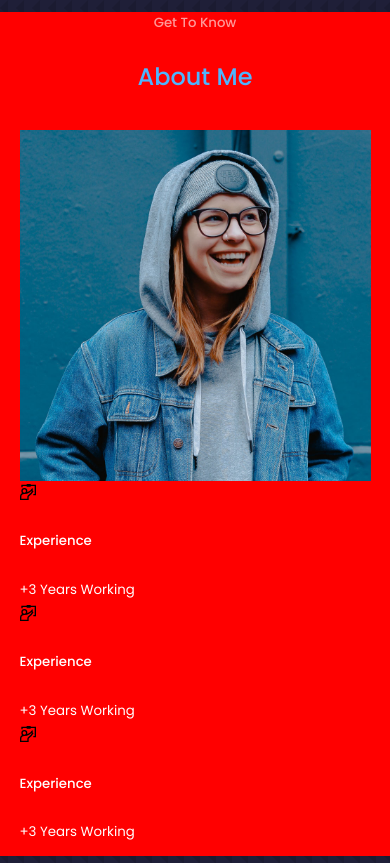
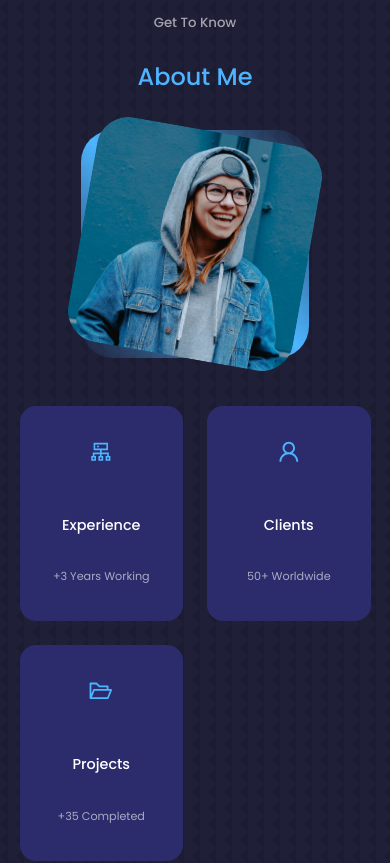
Before and after one commit to ricardormeza/plantilla-uno, a React (Vite) app: page / in a window 390 px wide. Shown: the part 960-1823 px from the top of the page. Built offline with nearby package versions, Linux system fonts and the light colour scheme.

Commit message:
💄 about section

```diff
--- a/src/components/about/About.jsx
+++ b/src/components/about/About.jsx
@@ -1,7 +1,9 @@
 import React from 'react'
 import about from './about.css'
 import ME from '../../assets/me-about.jpg'
-import {GrWorkshop} from 'react-icons/gr'
+import { AiOutlineCluster,
+        AiOutlineUser,
+        AiOutlineFolderOpen } from 'react-icons/ai'
 
 const About = () => {
     return (
@@ -18,22 +20,25 @@ const About = () => {
                 <div className="about__content">
                     <div className="about__cards">
                         <article className='about_card'>
-                            <GrWorkshop className='about__icon'/>
+                            <AiOutlineCluster className='about__icon' />
                             <h5>Experience</h5>
                             <small>+3 Years Working</small>
                         </article>
                         <article className='about_card'>
-                            <GrWorkshop className='about__icon'/>
-                            <h5>Experience</h5>
-                            <small>+3 Years Working</small>
+                            <AiOutlineUser className='about__icon' />
+                            <h5>Clients</h5>
+                            <small>50+ Worldwide</small>
                         </article>
                         <article className='about_card'>
-                            <GrWorkshop className='about__icon'/>
-                            <h5>Experience</h5>
-                            <small>+3 Years Working</small>
+                            <AiOutlineFolderOpen className='about__icon' />
+                            <h5>Projects</h5>
+                            <small>+35 Completed</small>
                         </article>
                     </div>
+                    <p>Lorem ipsum dolor sit amet, consectetur adipisicing elit. Harum provident voluptatibus reiciendis sequi laboriosam incidunt! Repudiandae a aspernatur suscipit ullam ratione iusto nesciunt. Atque, delectus alias voluptatum minus rem quisquam!</p>
+                    <a href="#contact" className='btn btn-primary'>Let's Talk</a>
                 </div>
+
             </div>
         </section>
     )
--- a/src/components/about/about.css
+++ b/src/components/about/about.css
@@ -1,3 +1,94 @@
-.about{
-    background-color: red;
+.about__container{
+    display: grid;
+    grid-template-columns: 35% 50%;
+    gap: 15%;
 }
+
+.about__me{
+    width: 100%;
+    aspect-ratio: 1/1;
+    border-radius: 2rem;
+    background: linear-gradient(
+        45deg,
+        transparent,
+        var(--color-primary),
+        transparent
+    );
+    display: grid;
+    place-items: center;
+}
+.about__me-image{
+    border-radius: 2rem;
+    overflow: hidden;
+    transform: rotate(10deg);
+}
+.about__me-image:hover{
+    transform: rotate(0);
+    transition: var(--transition);
+}
+.about__cards{
+    display: grid;
+    grid-template-columns: repeat(3, 1fr);
+    gap: 1.5rem;
+}
+.about_card{
+    background: var(--color-bg-variant);
+    border: 1px solid transparent;
+    border-radius: 1rem;
+    padding: 2rem;
+    text-align: center;
+    transition: var(--transition);
+}
+.about_card:hover{
+    background: transparent;
+    border-color: var(--color-primary-variant);
+    cursor: default;
+}
+.about_card h5{
+    font-size: .9rem;
+}
+.about_card small{
+    font-size: .7rem;
+    color: var(--color-light);
+}
+.about__content p{
+    margin: 2rem 0 2.6rem;
+    color: var(--color-light);
+}
+.about__icon{
+    color: var(--color-primary);
+    font-size: 1.6rem;
+    margin-bottom: 1rem;
+}
+
+/*=============MEDIA QUERIES (MEDIUM DEVICES)===================*/
+@media screen and (max-width: 1024px){
+    .about__container{
+        grid-template-columns: 1fr;
+        gap: 0;
+    }
+    .about__me{
+        width: 50%;
+        margin: 2rem auto 4rem;
+    }
+    .about__content p{
+        margin-top: 1rem 0 1.5rem;
+    }
+}
+
+/*=============MEDIA QUERIES (small DEVICES)===================*/
+@media screen and (max-width: 600px){
+    .about__me{
+        width: 65%;
+        margin: 0 auto 3rem;
+    }
+    .about__cards{
+        grid-template-columns: 1fr 1fr;
+    }
+    .about__content{
+        text-align: center;
+    }
+    .about__content p{
+        margin: 1.5rem 0;
+    }
+}
```
